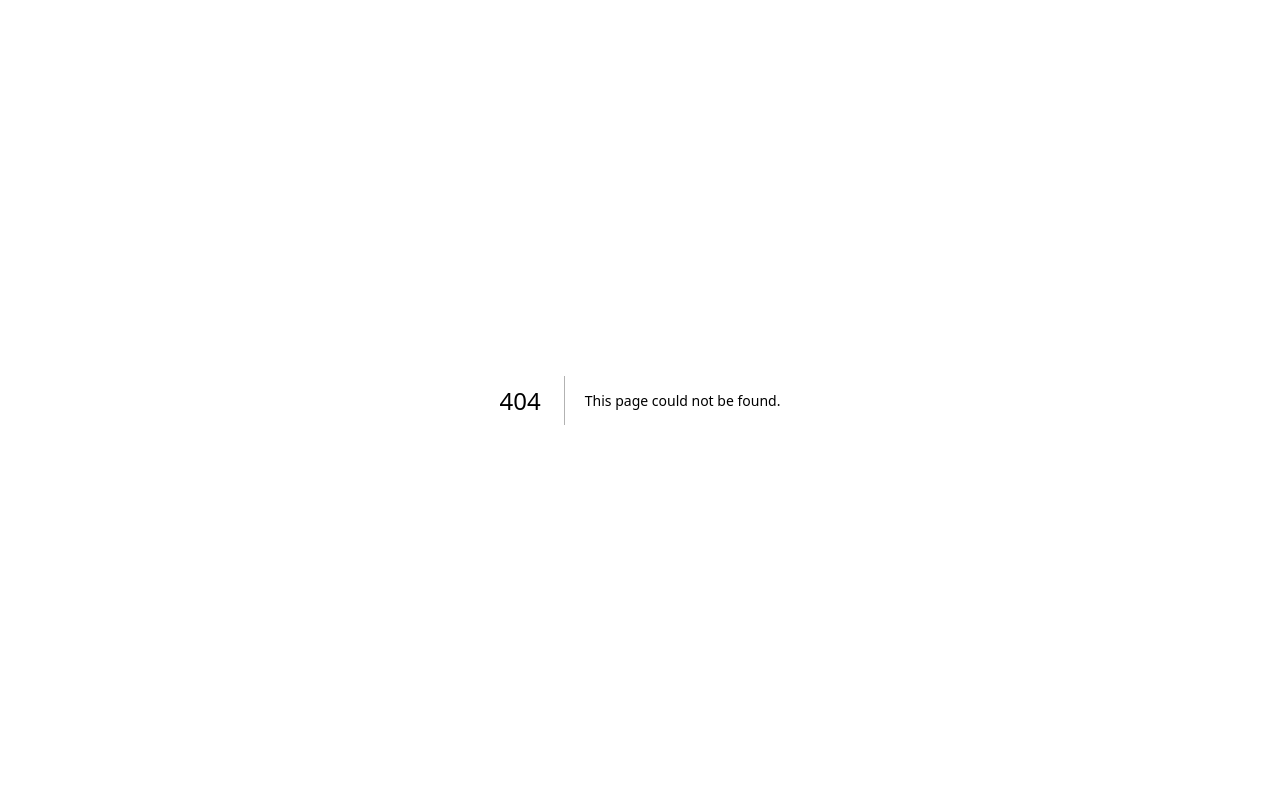
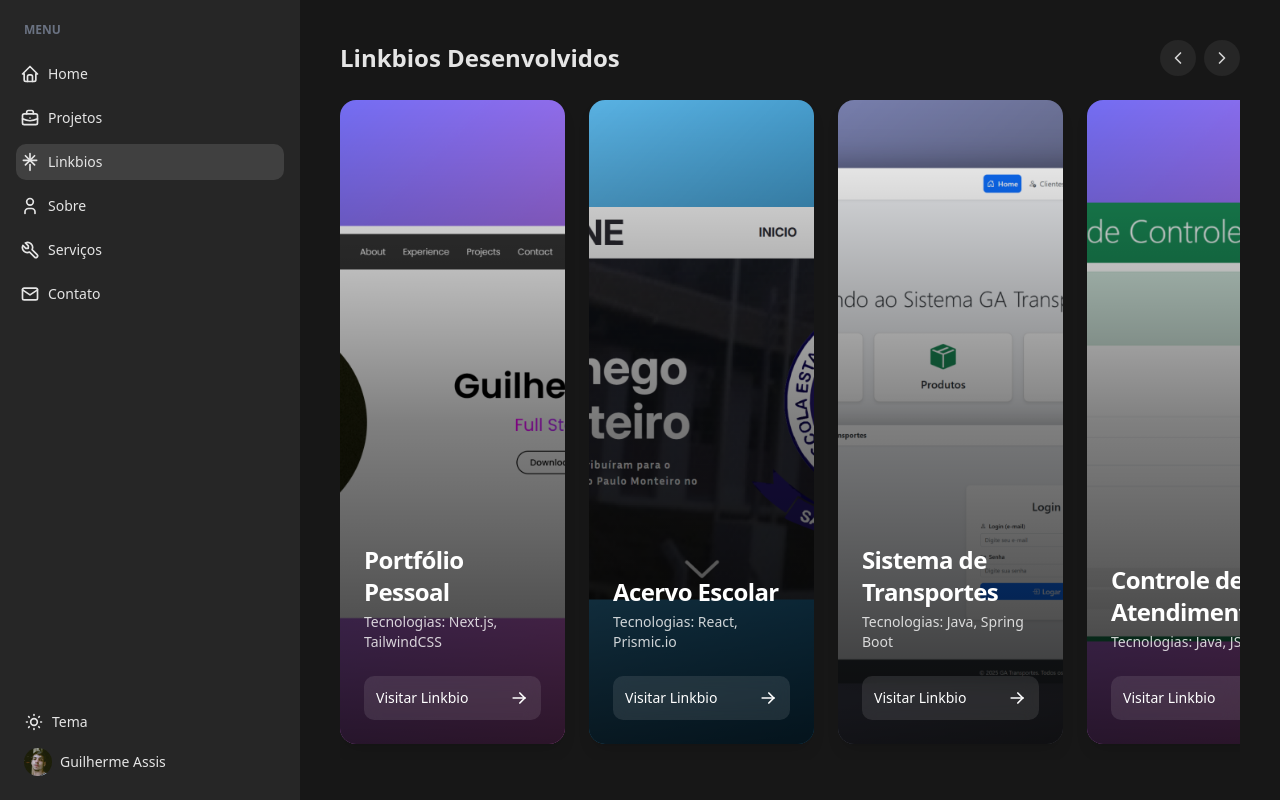
Before and after one commit to GuilhermeAssisF/Portfolio-GuilhermeAssis, a Next.js app: page /linkbios in a window 1280 px wide. Before the commit this address had no page. Built offline with nearby package versions, Linux system fonts and the light colour scheme.

Commit message:
add page linkbio

```diff
--- a/src/app/(portfolio)/layout.tsx
+++ b/src/app/(portfolio)/layout.tsx
@@ -13,6 +13,7 @@ import {
   IconMail,
   IconSun,
   IconMoon,
+  IconBrandLinktree,
 } from "@tabler/icons-react";
 import { cn } from "@/lib/utils";
 
@@ -50,6 +51,13 @@ export default function PortfolioLayout({
       href: "/projetos",
       icon: (
         <IconBriefcase className="text-neutral-700 dark:text-neutral-200 h-5 w-5 flex-shrink-0" />
+      ),
+    },
+    {
+      label: "Linkbios",
+      href: "/linkbios",
+      icon: (
+        <IconBrandLinktree className="text-neutral-700 dark:text-neutral-200 h-5 w-5 flex-shrink-0" />
       ),
     },
     {
--- /dev/null
+++ b/src/app/(portfolio)/linkbios/page.tsx
@@ -0,0 +1,138 @@
+// src/app/(portfolio)/linkbios/page.tsx
+"use client";
+import React, { useRef } from "react";
+import { LinkbioCard } from "@/components/ui/linkbio-card";
+import { IconChevronLeft, IconChevronRight } from "@tabler/icons-react";
+
+export default function LinkbiosPage() {
+  const scrollContainerRef = useRef<HTMLDivElement>(null);
+  // Refs para gerenciar o estado do "arrastar para rolar"
+  const isDown = useRef(false);
+  const startX = useRef(0);
+  const scrollLeftStart = useRef(0);
+
+  const linkbios = [
+    {
+      src: "/img_projetos/frontend_2.png",
+      title: "Portfólio Pessoal",
+      stats: "Tecnologias: Next.js, TailwindCSS",
+      href: "#",
+    },
+    {
+      src: "/img_projetos/frontend_1.png",
+      title: "Acervo Escolar",
+      stats: "Tecnologias: React, Prismic.io",
+      href: "#",
+    },
+    {
+      src: "/img_projetos/backend_1.png",
+      title: "Sistema de Transportes",
+      stats: "Tecnologias: Java, Spring Boot",
+      href: "#",
+    },
+    {
+      src: "/img_projetos/backend_2.png",
+      title: "Controle de Atendimento",
+      stats: "Tecnologias: Java, JSP",
+      href: "#",
+    },
+    {
+      src: "/img_projetos/backend_3.png",
+      title: "Login de Sistema",
+      stats: "Tecnologias: Java, Swing",
+      href: "#",
+    },
+  ];
+
+  const scroll = (direction: "left" | "right") => {
+    if (scrollContainerRef.current) {
+      const scrollAmount = scrollContainerRef.current.clientWidth;
+      scrollContainerRef.current.scrollBy({
+        left: direction === "left" ? -scrollAmount : scrollAmount,
+        behavior: "smooth",
+      });
+    }
+  };
+
+  // Handlers para o evento de arrastar do mouse
+  const handleMouseDown = (e: React.MouseEvent<HTMLDivElement>) => {
+    const slider = scrollContainerRef.current;
+    if (!slider) return;
+    isDown.current = true;
+    startX.current = e.pageX - slider.offsetLeft;
+    scrollLeftStart.current = slider.scrollLeft;
+  };
+
+  const handleMouseLeave = () => {
+    isDown.current = false;
+  };
+
+  const handleMouseUp = () => {
+    isDown.current = false;
+  };
+
+  const handleMouseMove = (e: React.MouseEvent<HTMLDivElement>) => {
+    const slider = scrollContainerRef.current;
+    if (!isDown.current || !slider) return;
+    e.preventDefault();
+    const x = e.pageX - slider.offsetLeft;
+    const walk = (x - startX.current); // Multiplicador opcional: * 2 para rolagem mais rápida
+    slider.scrollLeft = scrollLeftStart.current - walk;
+  };
+
+  return (
+    <>
+      <style jsx>{`
+        .scrollbar-hide::-webkit-scrollbar {
+          display: none;
+        }
+        .scrollbar-hide {
+          -ms-overflow-style: none; /* IE and Edge */
+          scrollbar-width: none; /* Firefox */
+        }
+      `}</style>
+      <div className="flex flex-1 flex-col p-4 md:p-10 h-full overflow-y-auto">
+        <div className="flex justify-between items-center mb-6 flex-shrink-0">
+          <h1 className="text-2xl font-bold text-neutral-800 dark:text-neutral-200">
+            Linkbios Desenvolvidos
+          </h1>
+          <div className="flex items-center gap-2">
+            <button
+              onClick={() => scroll("left")}
+              className="p-2 rounded-full bg-neutral-100 dark:bg-neutral-800 hover:bg-neutral-200 dark:hover:bg-neutral-700 transition-colors duration-300 cursor-emoji"
+              aria-label="Rolar para a esquerda"
+            >
+              <IconChevronLeft className="h-5 w-5 text-neutral-600 dark:text-neutral-300" />
+            </button>
+            <button
+              onClick={() => scroll("right")}
+              className="p-2 rounded-full bg-neutral-100 dark:bg-neutral-800 hover:bg-neutral-200 dark:hover:bg-neutral-700 transition-colors duration-300 cursor-emoji"
+              aria-label="Rolar para a direita"
+            >
+              <IconChevronRight className="h-5 w-5 text-neutral-600 dark:text-neutral-300" />
+            </button>
+          </div>
+        </div>
+        <div
+          ref={scrollContainerRef}
+          className="scrollbar-hide flex-1 flex overflow-x-auto gap-6 pb-4 select-none cursor-grab active:cursor-grabbing"
+          onMouseDown={handleMouseDown}
+          onMouseLeave={handleMouseLeave}
+          onMouseUp={handleMouseUp}
+          onMouseMove={handleMouseMove}
+        >
+          {linkbios.map((bio, index) => (
+            <div key={index} className="flex-none w-full sm:w-1/2 md:w-1/3 lg:w-1/4 h-full">
+              <LinkbioCard
+                src={bio.src}
+                title={bio.title}
+                stats={bio.stats}
+                href={bio.href}
+              />
+            </div>
+          ))}
+        </div>
+      </div>
+    </>
+  );
+}
--- a/src/app/globals.css
+++ b/src/app/globals.css
@@ -250,3 +250,30 @@
 .dark ::-webkit-scrollbar-thumb:hover {
   background-color: #71717a;
 }
+
+/* Adicionado para o tema escuro (dark mode) */
+.dark * {
+  scrollbar-color: #52525b #18181b;
+}
+
+.dark ::-webkit-scrollbar-track {
+  background: #18181b;
+}
+
+.dark ::-webkit-scrollbar-thumb {
+  background-color: #52525b;
+  border-color: #18181b;
+}
+
+.dark ::-webkit-scrollbar-thumb:hover {
+  background-color: #71717a;
+}
+
+/* Nova classe utilitária para ocultar a barra de rolagem */
+.scrollbar-hide::-webkit-scrollbar {
+  display: none;
+}
+.scrollbar-hide {
+  -ms-overflow-style: none;  /* IE and Edge */
+  scrollbar-width: none;  /* Firefox */
+}
--- /dev/null
+++ b/src/components/ui/linkbio-card.tsx
@@ -0,0 +1,49 @@
+// src/components/ui/linkbio-card.tsx
+"use client";
+import React from "react";
+import Image from "next/image";
+import { IconArrowRight } from "@tabler/icons-react";
+import { cn } from "@/lib/utils";
+
+interface LinkbioCardProps {
+  src: string;
+  title: string;
+  stats: string;
+  href: string;
+  className?: string;
+}
+
+export const LinkbioCard = ({ src, title, stats, href, className }: LinkbioCardProps) => {
+  return (
+    // O elemento raiz agora é uma div, removendo o link do card inteiro
+    <div
+      className={cn(
+        "group relative block w-full h-full overflow-hidden rounded-2xl shadow-lg",
+        className
+      )}
+    >
+      <Image
+        src={src}
+        alt={title}
+        fill
+        className="object-cover object-top w-full h-full transition-transform duration-300 group-hover:scale-110"
+      />
+      <div className="absolute inset-0 bg-gradient-to-t from-black/80 via-black/50 to-transparent" />
+      <div className="absolute inset-0 flex flex-col justify-end p-6 text-white">
+        <div>
+          <h3 className="text-2xl font-bold tracking-tight">{title}</h3>
+          <p className="text-sm text-white/80 mt-1">{stats}</p>
+        </div>
+        <a
+          href={href}
+          target="_blank"
+          rel="noopener noreferrer"
+          className="mt-6 bg-white/10 backdrop-blur-sm p-3 rounded-lg flex items-center justify-between group/button transition-all duration-300 hover:bg-white/20 cursor-emoji"
+        >
+          <span className="text-sm font-medium">Visitar Linkbio</span>
+          <IconArrowRight className="h-5 w-5 transition-transform duration-300 group-hover/button:translate-x-1" />
+        </a>
+      </div>
+    </div>
+  );
+};
```
